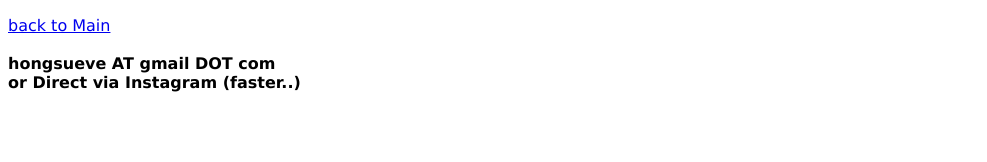
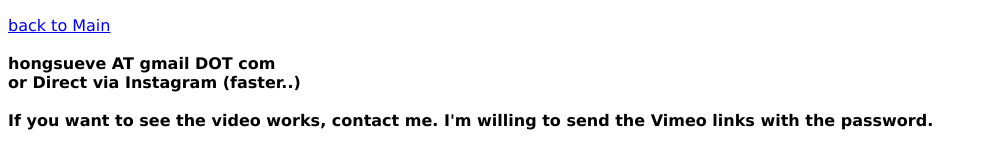
Before and after one commit to hongsuejin/portfolio, a plain HTML site: page contact.html in a window 1280 px wide. Shown: the whole page, without its empty margins (0-987 px from the left). Drawn offline with Linux system fonts and the light colour scheme.

Commit message:
Update contact.html

```diff
--- a/contact.html
+++ b/contact.html
@@ -8,7 +8,8 @@
     <body data-new-gr-c-s-check-loaded="9.57.0" data-gr-ext-installed="">
 
         <p><a href="index.html">back to Main</a><br><br>
-            <b>hongsueve AT gmail DOT com<b></b> <br> or Direct via Instagram (faster..)</p>
+            <b>hongsueve AT gmail DOT com<b></b> <br> or Direct via Instagram (faster..)
+        <br><br>If you want to see the video works, contact me. I'm willing to send the Vimeo links with the password.</p><br><br>
 
 
 
```
